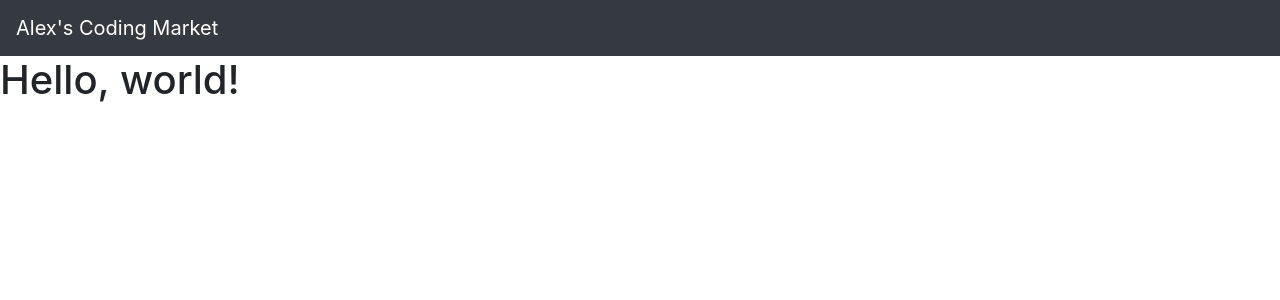
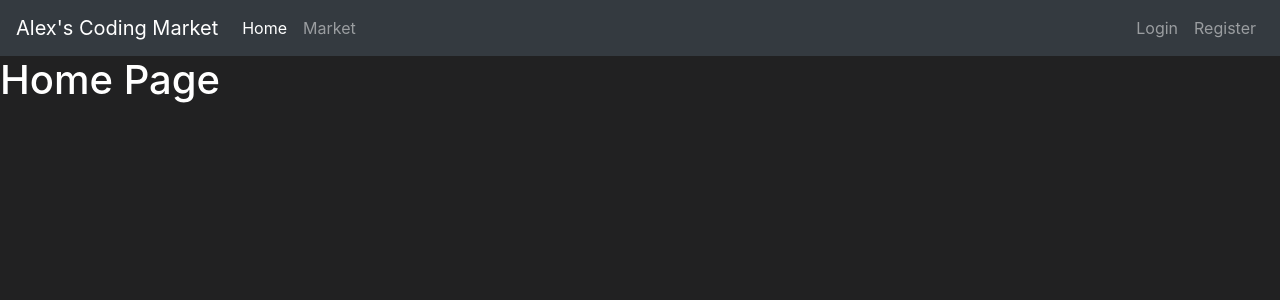
Before and after one commit to UkrainianProgrammer/Market, a Python web app: template templates/home.html in a window 1280 px wide. Shown: the top 300 px of the page. Run offline with Jinja, Linux system fonts and the light colour scheme; the template is opened without the code that fills it, so the values that code supplies are empty.

Commit message:
Finished navbar and styling

```diff
--- a/templates/home.html
+++ b/templates/home.html
@@ -8,7 +8,7 @@
     <!-- Bootstrap CSS -->
     <link rel="stylesheet" href="https://cdn.jsdelivr.net/npm/bootstrap@4.5.3/dist/css/bootstrap.min.css" integrity="sha384-TX8t27EcRE3e/ihU7zmQxVncDAy5uIKz4rEkgIXeMed4M0jlfIDPvg6uqKI2xXr2" crossorigin="anonymous">
 
-    <title>Hello, world!</title>
+    <title>Home Page</title>
   </head>
   <body>
     <nav class="navbar navbar-expand-md navbar-dark bg-dark">
@@ -17,10 +17,26 @@
           <span class="navbar-toggler-icon"></span>
         </button>
         <div class="collapse navbar-collapse" id="navbarNav">
+            <ul class="navbar-nav mr-auto">
+                <li class="nav-item active">
+                    <a class="nav-link" href="#">Home <span class="sr-only">(current)</span></a>
+                </li>
+                <li class="nav-item">
+                    <a class="nav-link" href="#">Market</a>
+                </li>
+            </ul>
+            <ul class="navbar-nav">
+                <li class="nav-item">
+                    <a class="nav-link" href="#">Login</a>
+                </li>
+                <li class="nav-item">
+                    <a class="nav-link" href="#">Register</a>
+                </li>
+            </ul>
         </div>
       </nav>
 
-    <h1>Hello, world!</h1>
+    <h1>Home Page</h1>
 
     <!-- Optional JavaScript; choose one of the two! -->
 
@@ -34,4 +50,10 @@
     <script src="https://cdn.jsdelivr.net/npm/bootstrap@4.5.3/dist/js/bootstrap.min.js" integrity="sha384-w1Q4orYjBQndcko6MimVbzY0tgp4pWB4lZ7lr30WKz0vr/aWKhXdBNmNb5D92v7s" crossorigin="anonymous"></script>
     -->
   </body>
+  <style>
+    body {
+        background-color: #212122;
+        color: white;
+    }
+  </style>
 </html>
```
